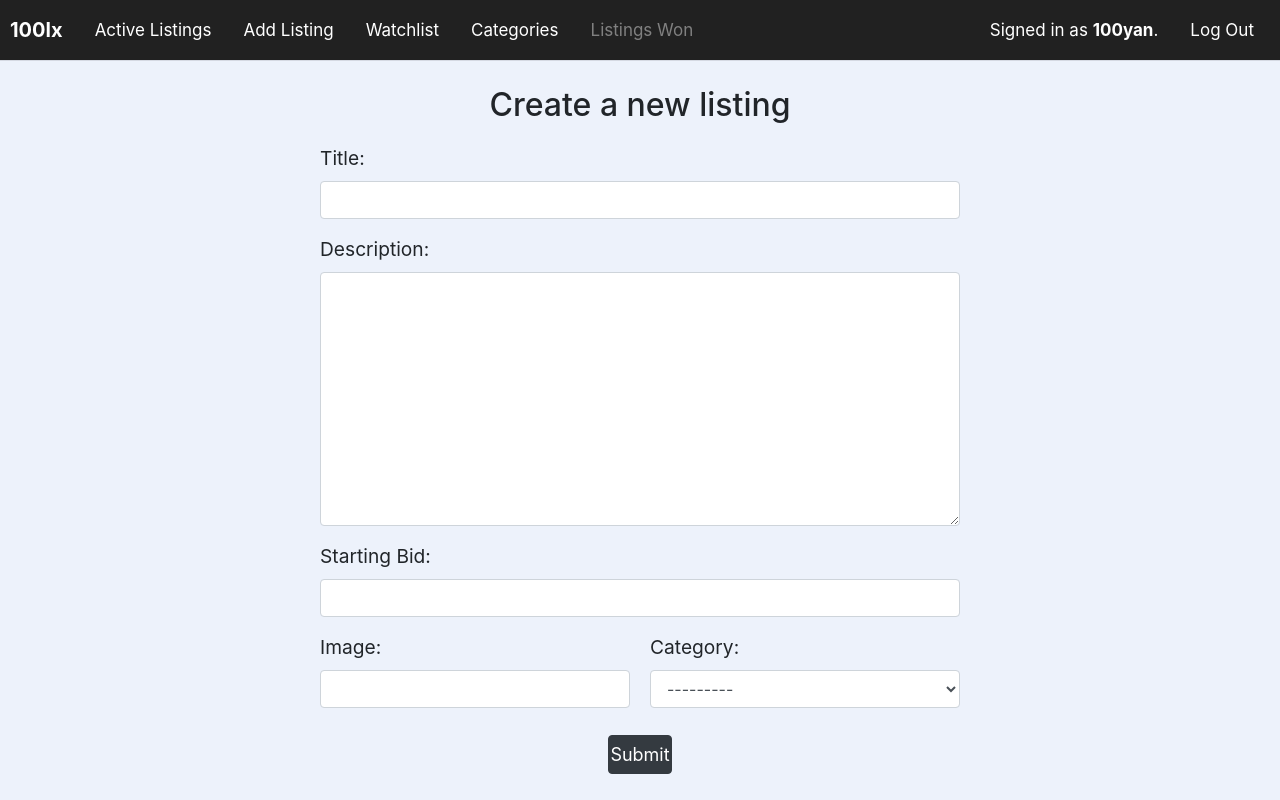
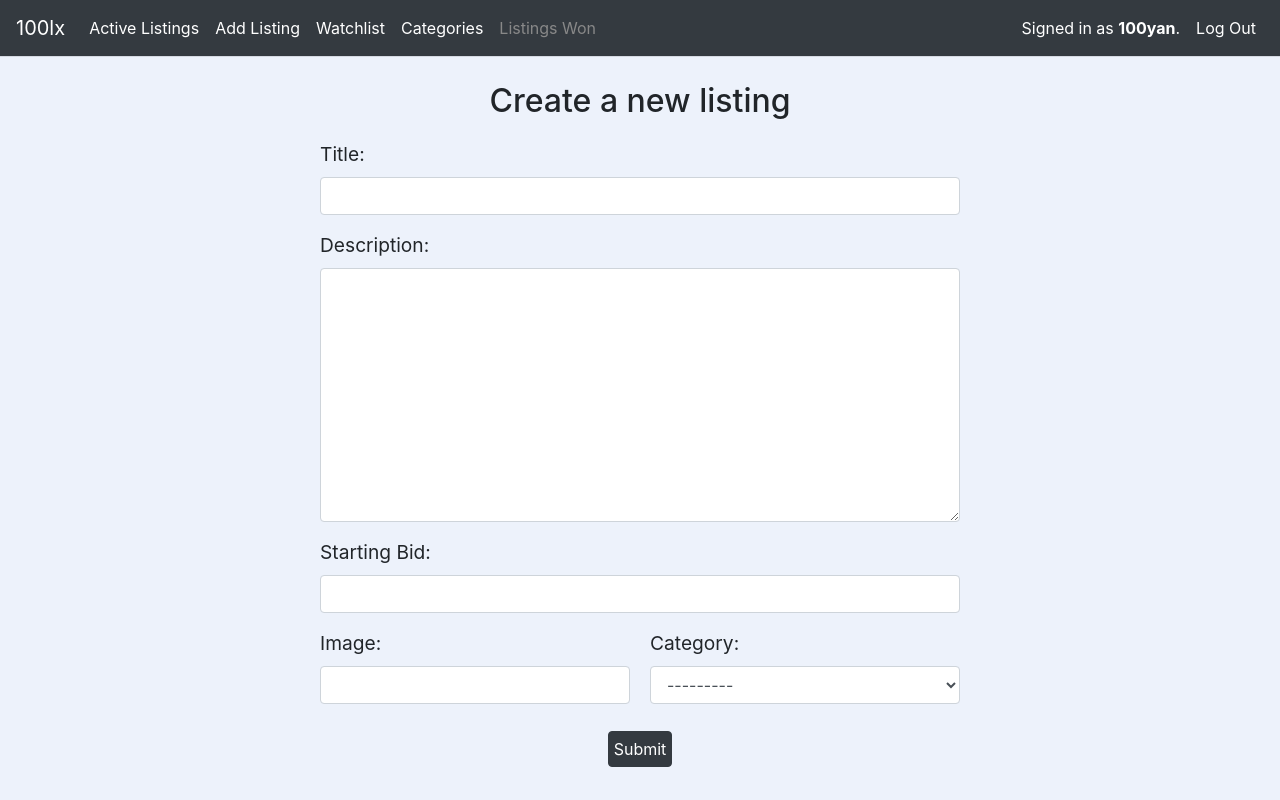
Before and after one commit to 100yann/Commerce, a Django app: page /create in a window 1280 px wide. Run offline with Django 3.2, Linux system fonts and the light colour scheme; a user stored in the database is signed in; data comes from the database, SQL or seed files in the repository; both versions use the stored data as it was after the commit; some libraries are stand-ins or nearby versions.

Commit message:
minor improvements and css changes

```diff
--- a/auctions/static/auctions/styles.css
+++ b/auctions/static/auctions/styles.css
@@ -10,29 +10,19 @@ ul {
 /* LAYOUT */
 /* LAYOUT */
 
-.navbar-brand {
-    font-weight:bold;
-}
-.nav {
+
+.navbar-nav .nav-item .nav-link {
     color: white;
-    padding: 10px 10px 0;
-    background-color: #212121;
-    display: flex;
-    justify-content: space-between;
-    height: 60px;
-}
-.nav a:any-link{
-    color: white;
+  }
+
+.navbar-nav .nav-item .nav-link.disabled {
+    color: #888;
 }
 hr {
     margin: 0 0 25px;
 }
 
-.navbar-left, .navbar-right {
-    font-size: 17px;
-    display: flex;
-    margin-bottom: 0;
-}
+
 
 /* CREATE PAGE */
 /* CREATE PAGE */
@@ -78,10 +68,11 @@ label{
 }
 
 #create-listing-button{
+    max-width: 15%;
     width: 10%;
     padding: 5px 0;
     margin: 15px auto 0;
-    font-size: 18px;
+    font-size: 16px;
     display: block;
 }
 
@@ -90,9 +81,13 @@ label{
     margin: auto;
 }
 
-@media (max-width: 1000px){
+@media (max-width: 1100px){
     .container-create-listing{
-        max-width: 75%;
+        max-width: 65%;
+    }
+    #create-listing-button{
+        width: 15%;
+        font-size: 14px;
     }
 }
 /* Index Page (layout)*/
@@ -141,16 +136,26 @@ label{
 #created-on {
     color: #777B7E;
 }
-@media (max-width: 1300px){
+@media (max-width: 1460px){
+    .container{
+        justify-content: space-evenly;
+    }
     .flex-listing{
-        flex-basis: 48%;
+        flex-basis: 44%;
     }
 }
 
-@media (max-width: 860px){
+@media (max-width: 1100px){
     .flex-listing{
-        flex-basis: 100%;
+        flex-basis: 55%;
     }
+}
+
+@media (max-width: 830px){
+    .flex-listing{
+        flex-basis: 75%;
+    }
+
 }
 
 
@@ -213,8 +218,16 @@ label{
         text-align: center;
         margin-bottom: 15px;
     }
+
     .listing-column-text{
         margin: 0;
+    }
+}
+
+@media (max-width: 800px){
+    .listing-column-img img{
+        width: 300px;
+        height: 300px;
     }
 }
 .listing-column-text h4{
--- a/auctions/templates/auctions/layout.html
+++ b/auctions/templates/auctions/layout.html
@@ -8,11 +8,17 @@
         <link href="{% static 'auctions/styles.css' %}" rel="stylesheet">
     </head>
     <body>
-        <ul class="nav">
-            <div class="navbar-left">
+        <nav class="navbar navbar-dark navbar-expand-lg bg-dark">
             <div class="navbar-brand">
                 100lx
             </div>
+
+            <button class="navbar-toggler" type="button" data-toggle="collapse" data-target="#navbarHamburger" aria-controls="navbarHamburger" aria-expanded="false" aria-label="Toggle navigation">
+                <span class="navbar-toggler-icon"></span>
+            </button>
+
+            <div class="collapse navbar-collapse" id="navbarHamburger">
+                <ul class="navbar-nav mr-auto mt-2 mt-lg-0">
                     <li class="nav-item">
                         <a class="nav-link" href="{% url 'index' %}">Active Listings</a>
                     </li>
@@ -25,20 +31,20 @@
                     <li class="nav-item">
                         <a class="nav-link" href="{% url 'categories' category='all' %}">Categories</a>
                     </li>
-                {% if listings_won == 0 %}
-                    <li class="nav-item">
-                        <a style="color: grey" class="nav-link disabled" href="">Listings Won</a>
-                    </li>
-                {% elif listings_won > 0 %}
+                    {% if listings_won > 0 and user.is_authenticated %}
                         <li class="nav-item">
                             <a class="nav-link" href="{% url 'listings_won' %}">Listings Won</a>
                         </li>
+                    {% else %}
+                        <li class="nav-item">
+                            <a class="nav-link disabled" href="">Listings Won</a>
+                        </li>
                     {% endif %}
-            </div>
-            <div class="navbar-right">
+                </ul>
+                <ul class="navbar-nav mr-right mt-2 mt-lg-0">
                     {% if user.is_authenticated %}
                         <li class="nav-item">
-                        <p class="nav-link">Signed in as <strong>{{ user.username }}</strong>.</p>
+                            <a class="nav-link">Signed in as <strong>{{ user.username }}</strong>.</a>
                         </li>
                         <li class="nav-item">
                             <a class="nav-link" href="{% url 'logout' %}">Log Out</a>
@@ -51,8 +57,9 @@
                             <a class="nav-link" href="{% url 'register' %}">Register</a>
                         </li>
                     {% endif %}
+                </ul>
             </div>
-        </ul>
+        </nav>
         <hr>
         {% block body %}
         {% endblock %}
@@ -86,6 +93,8 @@
                 {% endfor %}
             </div>
         {% endif %}
+        <script src="https://code.jquery.com/jquery-3.2.1.slim.min.js" integrity="sha384-KJ3o2DKtIkvYIK3UENzmM7KCkRr/rE9/Qpg6aAZGJwFDMVNA/GpGFF93hXpG5KkN" crossorigin="anonymous"></script>
+        <script src="https://cdn.jsdelivr.net/npm/popper.js@1.12.9/dist/umd/popper.min.js" integrity="sha384-ApNbgh9B+Y1QKtv3Rn7W3mgPxhU9K/ScQsAP7hUibX39j7fakFPskvXusvfa0b4Q" crossorigin="anonymous"></script>
+        <script src="https://cdn.jsdelivr.net/npm/bootstrap@4.0.0/dist/js/bootstrap.min.js" integrity="sha384-JZR6Spejh4U02d8jOt6vLEHfe/JQGiRRSQQxSfFWpi1MquVdAyjUar5+76PVCmYl" crossorigin="anonymous"></script>
     </body>
-    <script src="https://cdn.jsdelivr.net/npm/bootstrap@5.1.3/dist/js/bootstrap.bundle.min.js" integrity="sha384-ka7Sk0Gln4gmtz2MlQnikT1wXgYsOg+OMhuP+IlRH9sENBO0LRn5q+8nbTov4+1p" crossorigin="anonymous"></script>
 </html>
--- a/auctions/templates/auctions/view_listing.html
+++ b/auctions/templates/auctions/view_listing.html
@@ -16,7 +16,11 @@
                 {% if user == title.added_by and bids.num_of_bids == 0 %}
                     <h4>The listing was closed with no bids.</h4>
                 {% else %}
-                    <h4>The listing was won by {{ bids.bidder }} with a bid of ${{ bids.highest_bid }}.</h4>
+                    {% if user == title.won_by}
+                        <h4>You won the listing with a bid of ${{ bids.highest_bid }}.</h4>
+                    {% else %}
+                        <h4>{{ title.won_by }} won the listing with a bid of ${{ bids.highest_bid }}.</h4>
+                    {% endif %}
                 {% endif %}
             {% endif %}
             <div id="details">
```
Also changed, not shown: db.sqlite3. Lines whose indentation alone changed are shown as unchanged.
